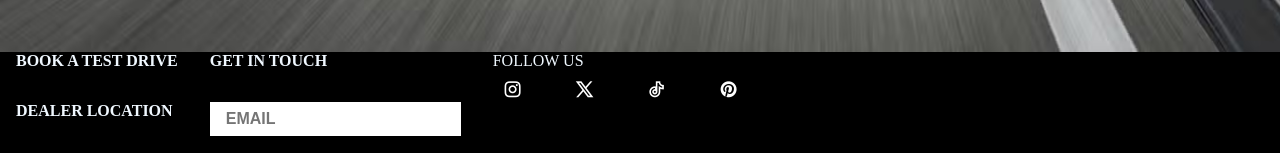
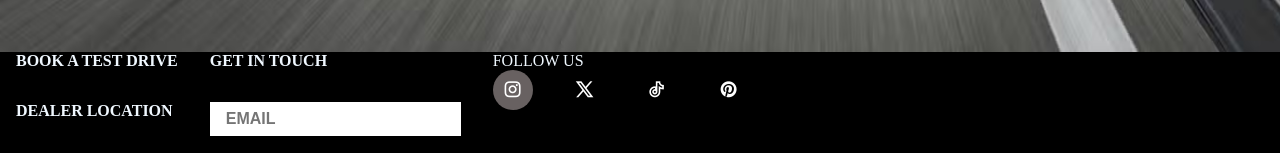
Before and after one commit to M-Saleh-N/week3-project, a plain HTML site: page index.html in a window 1280 px wide. In both pictures the pointer is over the element 512 px from the left and 936 px from the top of the page. Shown: the part 846-999 px from the top of the page. Drawn offline with nearby package versions, Linux system fonts and the light colour scheme.

Commit message:
styled the socials span hover

```diff
--- a/style.css
+++ b/style.css
@@ -98,3 +98,6 @@ nav ul li a:hover{
     transition: 0.3s;
 
 }
+.socials span:hover{
+    background-color: #686161;
+}
```
